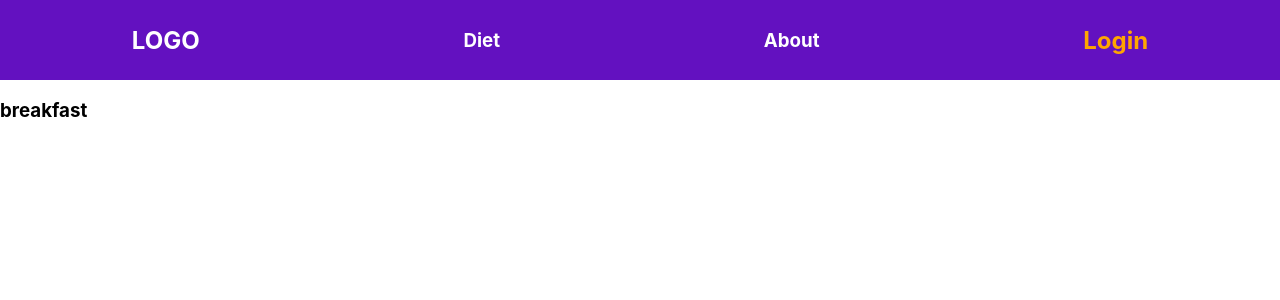
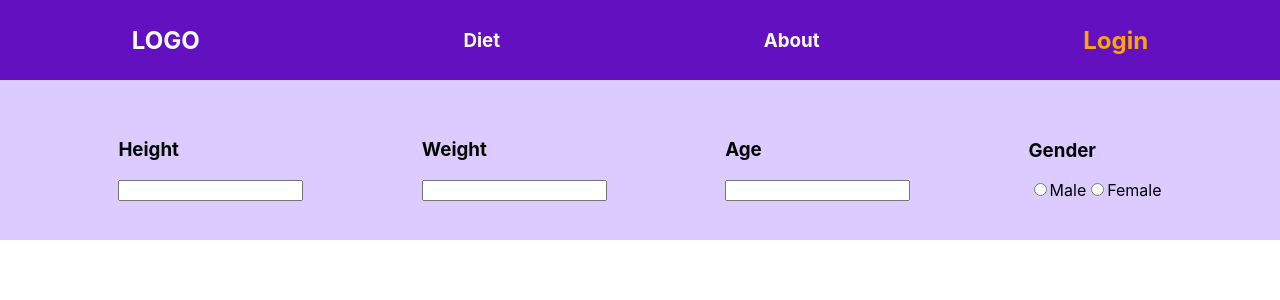
Before and after one commit to Palmer786/diet-app, a React (Create React App) app: page / in a window 1280 px wide. Shown: the top 300 px of the page. Built offline with nearby package versions, Linux system fonts and the light colour scheme.

Commit message:
added personalinfo/cal

```diff
--- a/src/App.css
+++ b/src/App.css
@@ -10,7 +10,15 @@ nav > h2 {
   color: orange;
 }
 nav > h1:hover,
-h2:hover,
-h3:hover {
+nav > h2:hover,
+nav > h3:hover {
   color: yellow;
 }
+.info{
+    height: 20vh;
+    color:black;
+    background:rgb(219, 203, 255);
+    display: flex;
+    justify-content: space-evenly;
+    align-items: center;
+}
--- a/src/App.js
+++ b/src/App.js
@@ -4,13 +4,15 @@ import UserInfo from "./components/UserInfo";
 import Nav from "./components/Nav";
 import Diet from "./components/Diet";
 import "./App.css";
+import PersonalInfo from "./components/PersonalInfo";
+import PersonalCal from "./components/PersonalCal";
 
 const App = () => {
   return (
     <div>
-      <Nav />
       <BreakfastProvider>
-        <UserInfo />
+        <Nav />
+        <PersonalInfo />
         <Diet />
       </BreakfastProvider>
     </div>
--- /dev/null
+++ b/src/components/PersonalCal.js
@@ -0,0 +1,14 @@
+import React from 'react';
+
+const PersonalCal = () =>{
+return(
+    <div className="info">
+        <h1>Calories: 500/2000</h1>
+        <h2>Protein: 40/140</h2>
+        <h2>Fats: 24/80</h2>
+        <h2>Carbohydrates: 50/180</h2>
+    </div>
+);
+}
+
+export default PersonalCal;
--- /dev/null
+++ b/src/components/PersonalInfo.js
@@ -0,0 +1,27 @@
+import React from "react";
+
+const PersonalInfo = () => {
+  return (
+    <form className="info">
+      <label>
+        <h3>Height</h3>
+        <input type="text" name="height" />
+      </label>
+      <label>
+        <h3>Weight</h3>
+        <input type="text" name="weight" />
+      </label>
+      <label>
+        <h3>Age</h3>
+        <input type="number" name="age" />
+      </label>
+      <label>
+        <h3>Gender</h3>
+        <input type="radio" name="gender" value="male" />Male
+        <input type="radio" name="gender" value="female" />Female
+      </label>
+    </form>
+  );
+};
+
+export default PersonalInfo;
```
